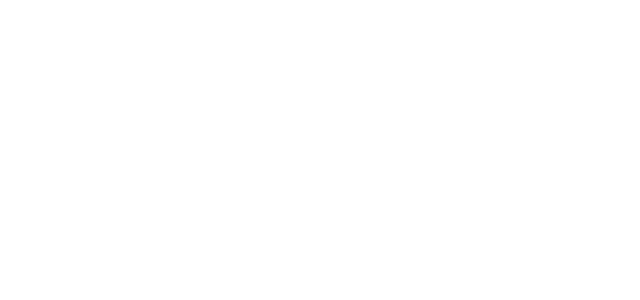
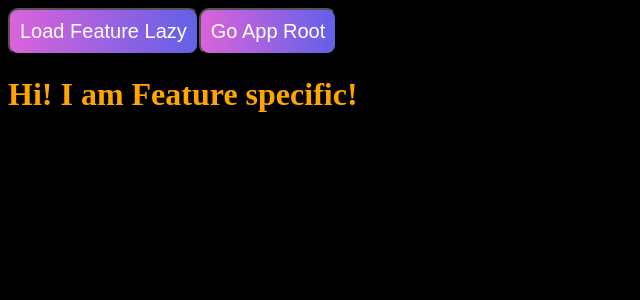
Before and after one commit to LukaszZachariasz/angular-di-sandbox, an Angular app: page /features in a window 1280 px wide. Shown: the top 300 px of the page, without its empty margins (0-640 px from the left). Built offline with nearby package versions, Linux system fonts and the light colour scheme.

Commit message:
Directive and Component Element Injector example

```diff
--- a/src/app/app.component.ts
+++ b/src/app/app.component.ts
@@ -3,7 +3,20 @@
 
 @Component({
   selector: 'app-root',
-  template: '',
+  styles: [`
+    button {
+      border-radius: 10px;
+      padding: 10px;
+      color: white;
+      font-size: 20px;
+      background: linear-gradient(to right, #da63da, #6161e8);
+      cursor: pointer;
+    }`],
+  template: `
+    <button [routerLink]="'features'"> Load Feature Lazy</button>
+    <button [routerLink]="'/'"> Go App Root</button>
+    <router-outlet></router-outlet>
+  `,
   providers: [
     WelcomeService
   ]
@@ -14,6 +27,6 @@
   }
 
   public welcomeFromService(): void {
-    this.welcomeService.sayHello();
+    this.welcomeService.sayHello('AppComponent');
   }
 }
--- a/src/app/app.module.ts
+++ b/src/app/app.module.ts
@@ -2,6 +2,7 @@
 import {BrowserModule} from '@angular/platform-browser';
 import {AppComponent} from './app.component';
 import {SharedModule} from './shared/shared.module';
+import {RouterModule} from '@angular/router';
 
 @NgModule({
   declarations: [
@@ -9,9 +10,17 @@
   ],
   imports: [
     BrowserModule,
-    SharedModule
+    SharedModule,
+    RouterModule.forRoot([
+      {
+        path: 'features',
+        loadChildren: () => {
+          alert('Lazy loading Features in progress...');
+          return import('./feature/feature.module').then(m => m.FeatureModule)
+        }
+      }
+    ])
   ],
-  providers: [],
   bootstrap: [
     AppComponent
   ]
--- /dev/null
+++ b/src/app/feature/feature-core/feature-main.service.ts
@@ -0,0 +1,9 @@
+import { Injectable } from '@angular/core';
+
+@Injectable()
+export class FeatureMainService {
+
+  public displayFeatureInfo(featureName: string): void {
+    alert('Some info about: ' + featureName);
+  }
+}
--- /dev/null
+++ b/src/app/feature/feature-root/feature-root.component.ts
@@ -0,0 +1,12 @@
+import {Component} from '@angular/core';
+import {FeatureMainService} from '../feature-core/feature-main.service';
+
+@Component({
+  selector: 'app-feature-root',
+  template: '<app-feature-specific></app-feature-specific>',
+  providers: [
+    FeatureMainService
+  ]
+})
+export class FeatureRootComponent {
+}
--- /dev/null
+++ b/src/app/feature/feature-root/feature-specific/feature-specific.component.ts
@@ -0,0 +1,14 @@
+import { Component, OnInit } from '@angular/core';
+import {FeatureMainService} from '../../feature-core/feature-main.service';
+
+@Component({
+  selector: 'app-feature-specific',
+  template: '<h1>Hi! I am Feature specific!</h1>'
+})
+export class FeatureSpecificComponent implements OnInit{
+  constructor(private featureMainService: FeatureMainService) { }
+
+  public ngOnInit(): void {
+    this.featureMainService.displayFeatureInfo('FeatureSpecificComponent');
+  }
+}
--- a/src/app/shared/welcome.service.ts
+++ b/src/app/shared/welcome.service.ts
@@ -4,7 +4,7 @@
   providedIn: 'root'
 })
 export class WelcomeService {
-  sayHello() {
-    alert('Hello Angular!');
+  sayHello(who: string) {
+    alert('Hello Angular! I am: ' + who);
   }
 }
--- a/src/styles.css
+++ b/src/styles.css
@@ -1 +1,4 @@
-/* You can add global styles to this file, and also import other style files */
+body {
+  background: black;
+  color: orange;
+}
```
Also changed, not shown: src/app/feature/feature.module.ts (added, +20 -0 lines).
